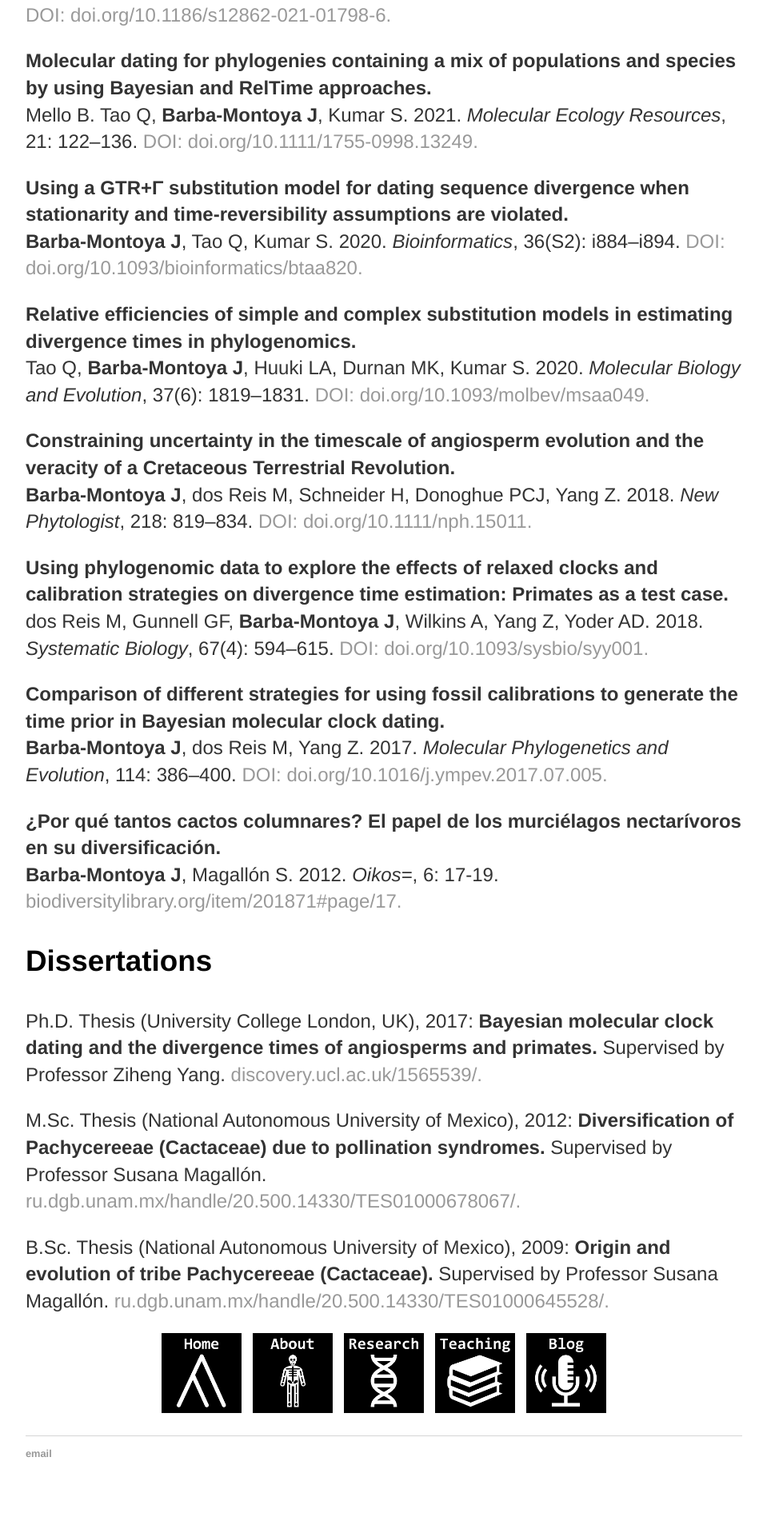
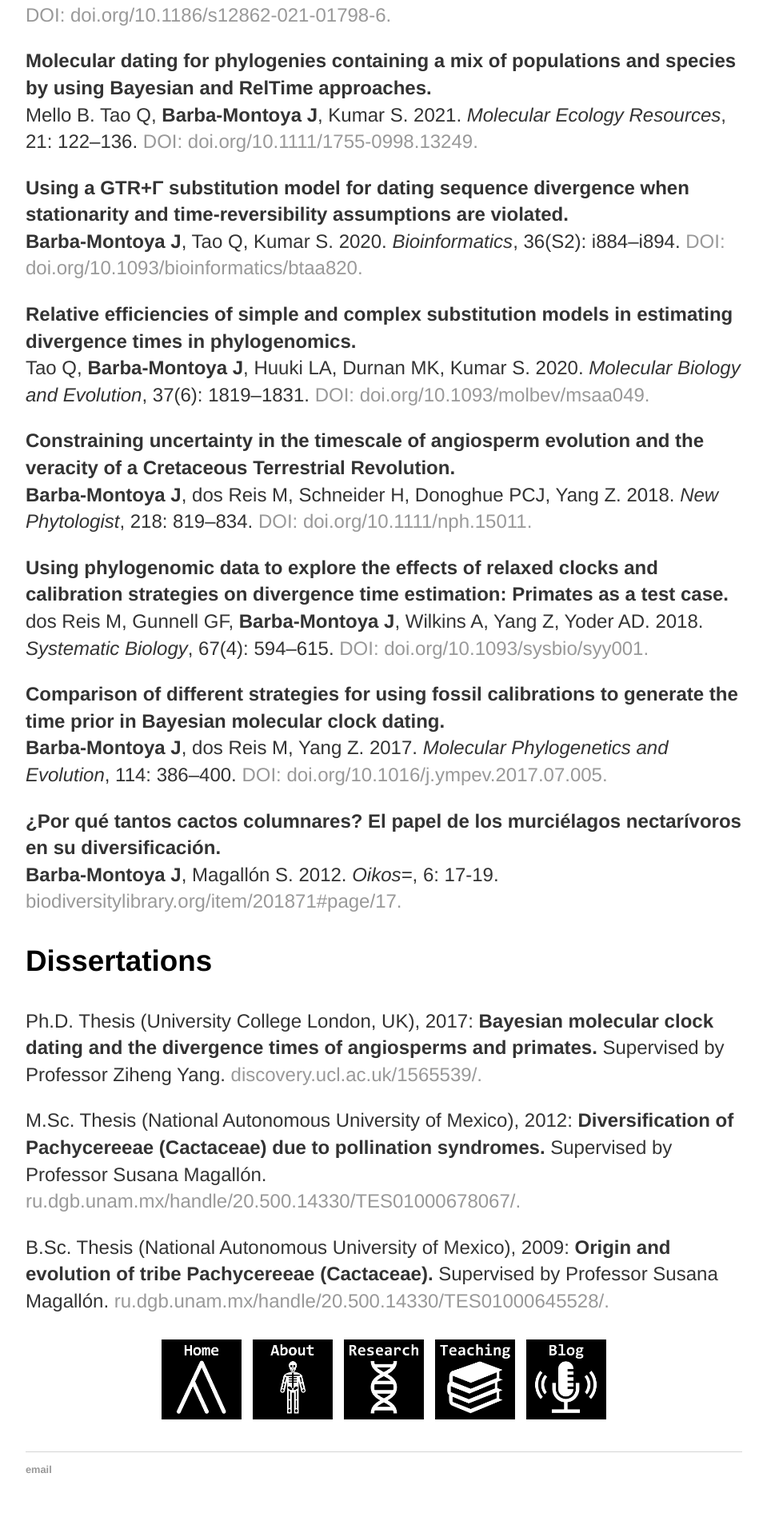
Before and after one commit to josebarbamontoya/josebarbamontoya.github.io, a Jekyll site: the page built from research/index.html, in a window 1280 px wide. Shown: the part 1824-3731 px from the top of the page at 80% size, without its empty margins (160-1119 px from the left). Built offline with Jekyll 4.4.1, drawn with Linux system fonts in a browser that asks for light colours.

Commit message:
Update index.html

```diff
--- a/research/index.html
+++ b/research/index.html
@@ -68,7 +68,7 @@
 <p>B.Sc. Thesis (National Autonomous University of Mexico), 2009: <b>Origin and evolution of tribe Pachycereeae (Cactaceae).</b> Supervised by Professor Susana Magallón. <a href="https://ru.dgb.unam.mx/handle/20.500.14330/TES01000645528"> ru.dgb.unam.mx/handle/20.500.14330/TES01000645528/.</a>
 
 <!--- <p style="text-align:center;"><img src="/img/photo6.jpg" height="250" width="250"></p> --->
-<div style="text-align:center;">
+<div style="text-align:center; margin-top:32px; margin-bottom:36px;">
   <a href="/index.html">
     <img src="/img/photo18.jpg" height="100" alt="Home" style="margin:0 5px;">
   </a>
@@ -85,4 +85,3 @@
     <img src="/img/photo22.jpg" height="100" alt="Blog" style="margin:0 5px;">
   </a>
 </div>
-<p </p>
```
